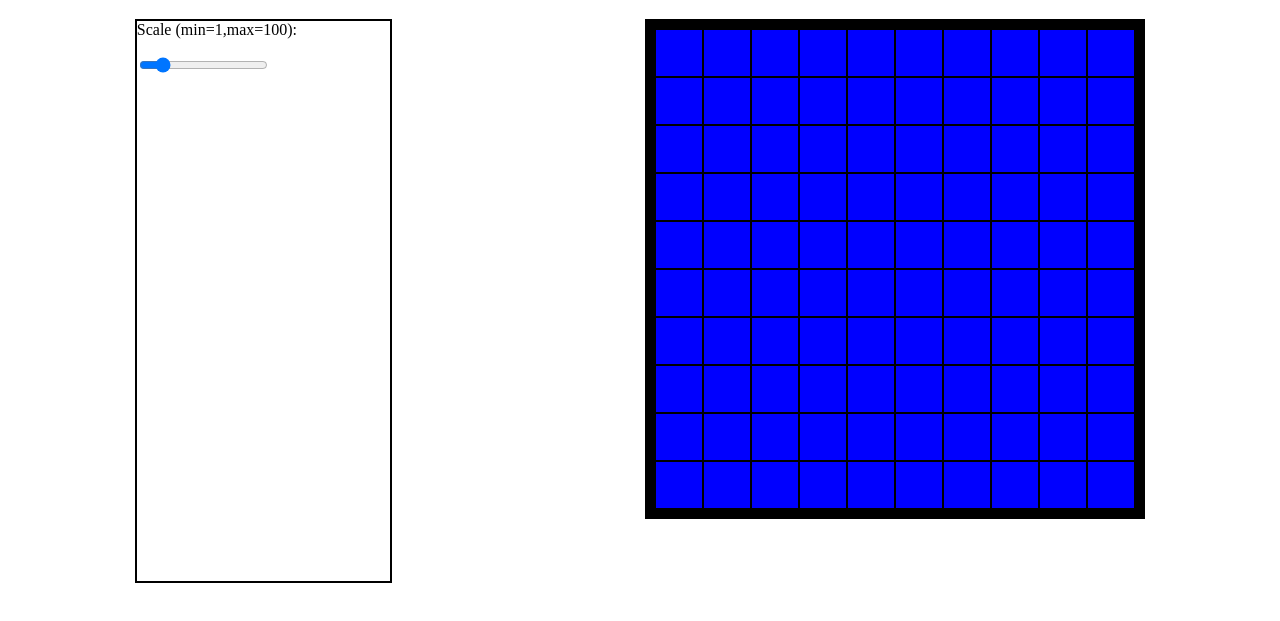
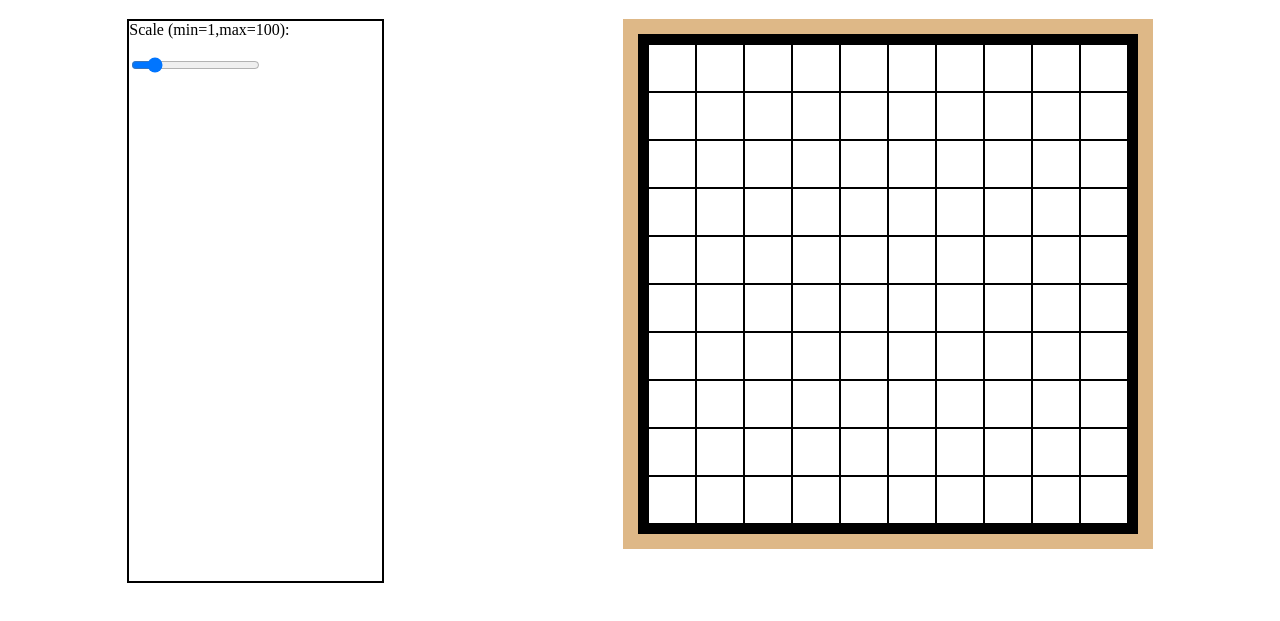
Before and after one commit to WilAm1/TOP_Etch-a-Sketch, a plain HTML site: page index.html in a window 1280 px wide. Shown: the part 61-682 px from the top of the page. Drawn offline with Linux system fonts and the light colour scheme.

Commit message:
Success updating the grid

```diff
--- a/script.js
+++ b/script.js
@@ -1,22 +1,41 @@
 const containerDiv = document.getElementById('container');
+const pixelContainer = document.getElementById('pixel-container');
+let numPixels = 10;
+let totalPixels = numPixels ** 2;
 // Scale btn
+
 const scaleInput = document.getElementById('scale');
 scaleInput.value = 10;
+updateGrid(scaleInput.value);
 
-const numPixels = scaleInput.value,
+
+scaleInput.addEventListener('change', e => {
+    const scaleIndicator = document.querySelector('.scale-indicator');
+    const scaleValue = e.target.value;
+    scaleIndicator.textContent = scaleValue;
+    numPixels = scaleValue;
     totalPixels = numPixels ** 2;
+    updateGrid(scaleValue);
 
-containerDiv.style.cssText = `grid-template-columns: repeat(${numPixels}, 1fr); \
+});
+
+
+function updateGrid(numPixels) {
+    containerDiv.removeChild(containerDiv.firstChild);
+    // div id = "pixel-container" > < /div>
+    const pixelContainer = document.createElement('div');
+    pixelContainer.setAttribute('id', 'pixel-container');
+    pixelContainer.style.cssText = `grid-template-columns: repeat(${numPixels}, 1fr); \
     grid-template-rows: repeat(${numPixels}, 1fr)`;
-
+    containerDiv.appendChild(pixelContainer)
     for (i = 0; i < totalPixels; i++) {
         const pixel = document.createElement('div');
 
         pixel.classList.add('pixel');
         pixel.classList.add(`pixel-${i}`);
-    containerDiv.appendChild(pixel);
-    console.log(i)
+        pixelContainer.appendChild(pixel);
         pixel.addEventListener('mouseover', e => {
             e.target.style.cssText = "background-color: black;";
         });
     }
+}
--- a/styles.css
+++ b/styles.css
@@ -10,6 +10,15 @@
 }
 
 .container {
+    width: 530px;
+    height: 530px;
+    background-color: burlywood;
+    display: flex;
+    justify-content: center;
+    align-items: center;
+}
+
+#pixel-container {
     display: grid;
     width: 500px;
     height: 500px;
@@ -21,7 +30,7 @@
     box-sizing: border-box;
     border: .8px solid black;
     margin: 0;
-    background-color: blue;
+    background-color: white;
     /* height: 10px;
     width: 10px; */
 }
```
Lines whose indentation alone changed are shown as unchanged.
